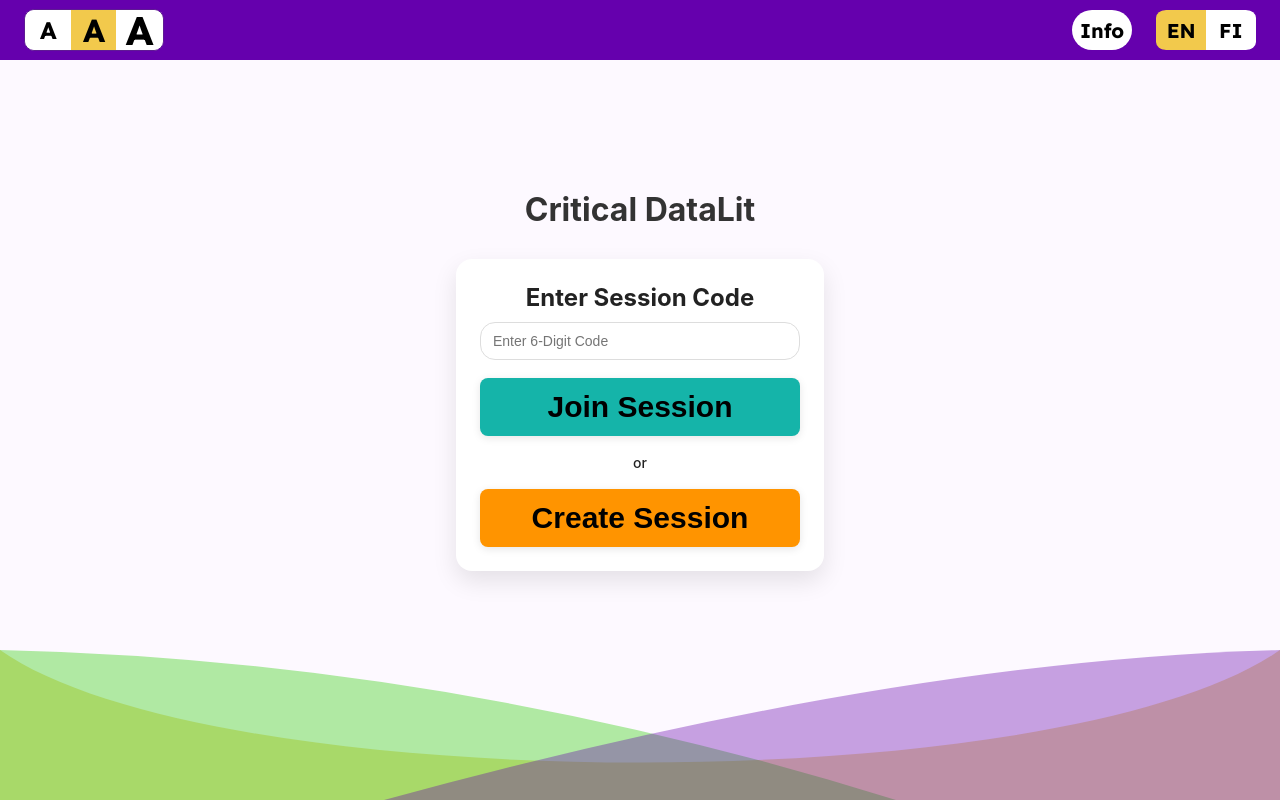
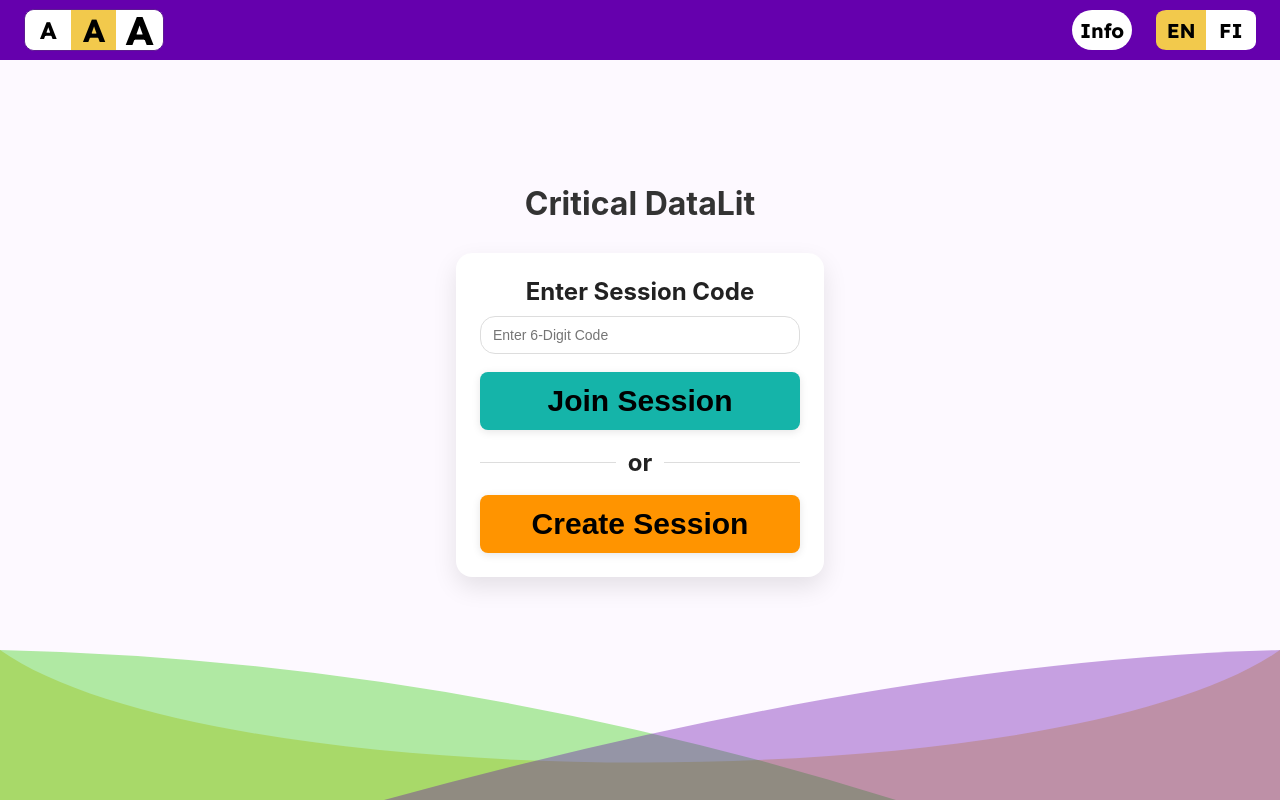
Before and after one commit to UmerAsif-1/Critical-Datalit, a React (Create React App) app in the folder frontend/: page /MainView in a window 1280 px wide. Built offline with nearby package versions, Linux system fonts and the light colour scheme.

Commit message:
increase font size of or

```diff
--- a/frontend/src/pages/MainView.tsx
+++ b/frontend/src/pages/MainView.tsx
@@ -148,16 +148,39 @@ const MainView: React.FC = () => {
                         Join Session
                     </button>
 
-                    <p
+                    <div
                         style={{
+                            display: "flex",
+                            alignItems: "center",
                             margin: "18px 0",
-                            color: DARK_BLACK,
-                            fontSize: 14,
-                            fontWeight: 500,
+                            gap: 12,
                         }}
                     >
-                        or
-                    </p>
+                        <span
+                            style={{
+                                flex: 1,
+                                height: 1,
+                                background: "#ddd",
+                            }}
+                        />
+                        <span
+                            style={{
+                                color: DARK_BLACK,
+                                fontSize: 24,
+                                fontWeight: 700,
+                                flexShrink: 0,
+                            }}
+                        >
+                            or
+                        </span>
+                        <span
+                            style={{
+                                flex: 1,
+                                height: 1,
+                                background: "#ddd",
+                            }}
+                        />
+                    </div>
 
                     <button
                         style={buttonStyle(ORANGE_BUTTON)}
```
